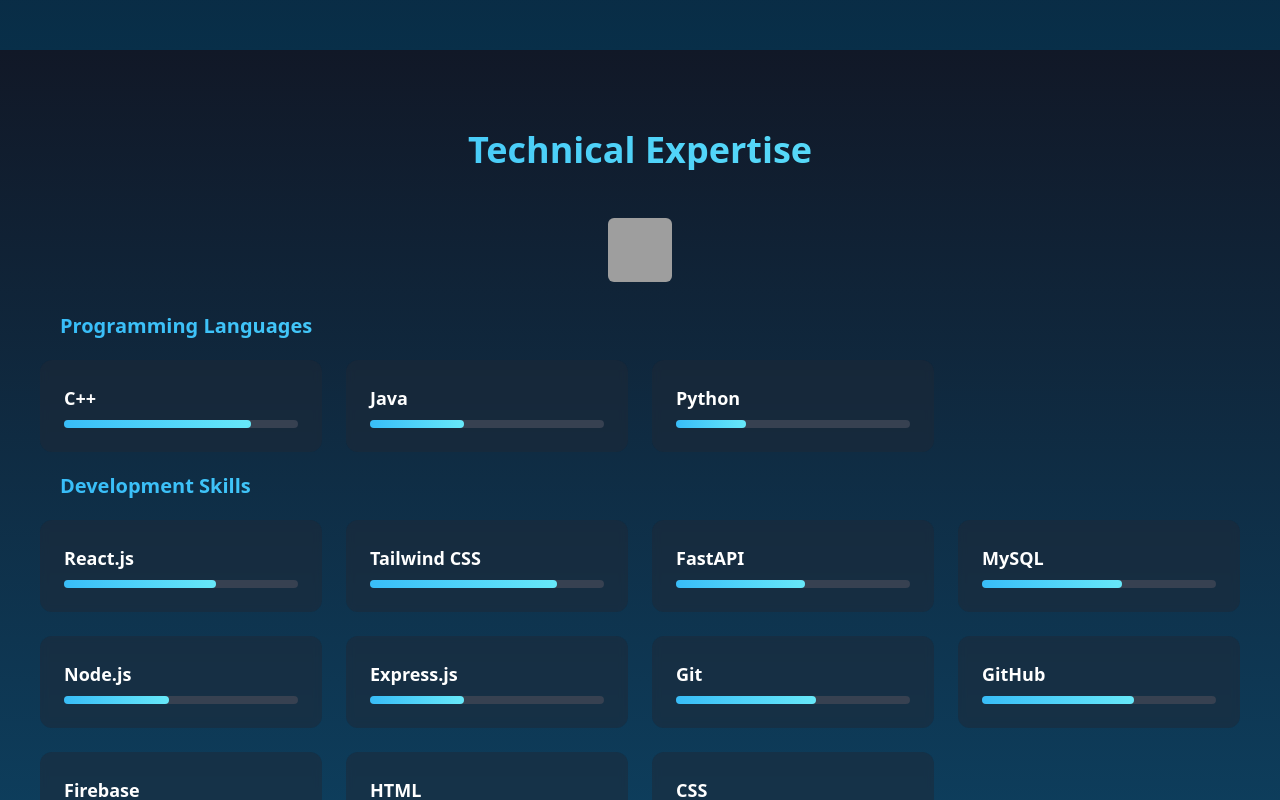
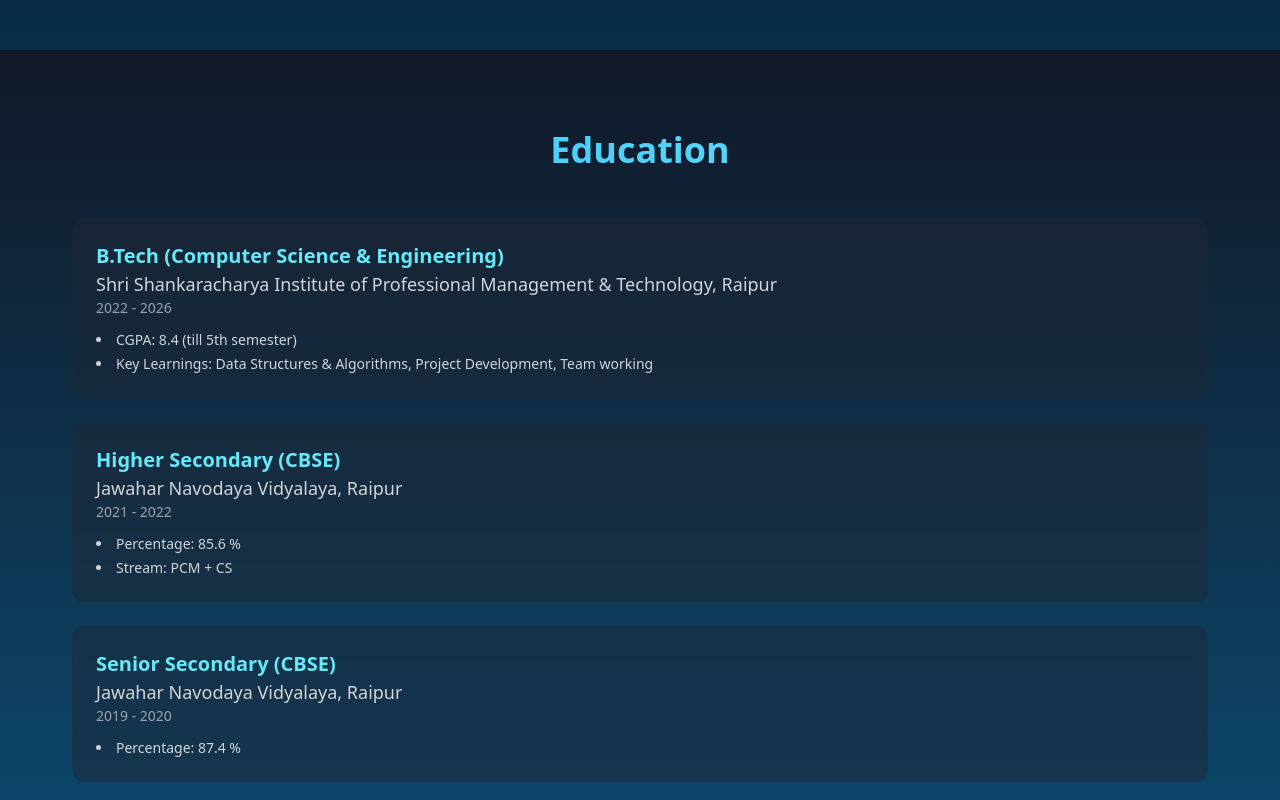
Before and after one commit to Bhupendra-17/Portfolio, a React (Vite) app in the folder client/: page / in a window 1280 px wide. Shown: the part 1000-1800 px from the top of the page. Built offline with nearby package versions, Linux system fonts and the light colour scheme; grey boxes are pictures that could not be loaded.

Commit message:
Enhanced motions

```diff
--- a/client/src/Home.jsx
+++ b/client/src/Home.jsx
@@ -47,6 +47,29 @@
     { name: "Firebase", level: 30 },
     { name: "HTML", level: 85 },
     { name: "CSS", level: 70 },
+  ];
+  const educationData = [
+    {
+      degree: "B.Tech (Computer Science & Engineering)",
+      institution: "Shri Shankaracharya Institute of Professional Management & Technology, Raipur",
+      duration: "2022 - 2026",
+      description: [
+        "CGPA: 8.4 (till 5th semester)",
+        "Key Learnings: Data Structures & Algorithms, Project Development, Team working",
+      ],
+    },
+    {
+      degree: "Higher Secondary (CBSE)",
+      institution: "Jawahar Navodaya Vidyalaya, Raipur",
+      duration: "2021 - 2022",
+      description: ["Percentage: 85.6 %", "Stream: PCM + CS"],
+    },
+    {
+      degree: "Senior Secondary (CBSE)",
+      institution: "Jawahar Navodaya Vidyalaya, Raipur",
+      duration: "2019 - 2020",
+      description: ["Percentage: 87.4 %"],
+    },
   ];
 
   const languages = [
@@ -130,6 +153,33 @@
 
       {/* Experience Section */}
       <Experience />
+      <Section title="Education">
+        <motion.div
+          initial={{ opacity: 0, y: 60 }}
+          whileInView={{ opacity: 1, y: 0 }}
+          transition={{ duration: 1 }}
+          viewport={{ once: true }}
+          className="space-y-6 px-8"
+        >
+          {educationData.map((edu, idx) => (
+            <div
+              key={idx}
+              className="group relative overflow-hidden rounded-xl bg-gray-800/50 backdrop-blur-sm p-6 hover:bg-gray-800/70 transition-all duration-300"
+            >
+              <div className="relative z-10 text-white">
+                <h3 className="text-xl font-bold text-cyan-300">{edu.degree}</h3>
+                <p className="text-lg text-gray-300">{edu.institution}</p>
+                <p className="text-sm text-gray-400 mb-3">{edu.duration}</p>
+                <ul className="list-disc list-inside text-gray-300 text-sm space-y-1">
+                  {edu.description.map((item, i) => (
+                    <li key={i}>{item}</li>
+                  ))}
+                </ul>
+              </div>
+            </div>
+          ))}
+        </motion.div>
+      </Section>
 
       {/* Skills Section */}
       <Section title="Technical Expertise">
--- a/client/src/Project.jsx
+++ b/client/src/Project.jsx
@@ -187,7 +187,7 @@
                                         initial={{ opacity: 0, y: 40 }}
                                         whileInView={{ opacity: 1, y: 0 }}
                                         transition={{ duration: 0.6, delay: index * 0.15 }}
-                                        viewport={{ once: false, amount: 0.2 }}
+                                        viewport={{ once: true }}
                                     >
                                         {/* Project Image */}
                                         <div className="relative h-48 overflow-hidden rounded-lg">
--- a/client/src/components/Certifications/Block.jsx
+++ b/client/src/components/Certifications/Block.jsx
@@ -1,11 +1,11 @@
 import React from 'react';
-import { motion } from 'framer-motion';
+import { easeIn, motion } from 'framer-motion';
 
 function Card() {
   const data = [
     { id: 1, title: 'Project Development Competition', by: 'AICTE Idea Lab' },
     { id: 2, title: 'Vultr Cloud Innovate Hackathon', by: 'GeeksforGeeks' },
-    { id: 3, title: 'NITS 7.0', by: 'NIT Silchar' },
+    { id: 3, title: 'NITS 7.0 Hackathon', by: 'NIT Silchar' },
     { id: 4, title: 'Programming Contest', by: 'SSIPMT Raipur' },
     { id: 5, title: 'SQL Basic', by: 'HackerRank' },
     { id: 6, title: 'Codekaze (Round 1 & 2)', by: 'Coding Ninjas' },
@@ -17,10 +17,10 @@
     <motion.div
       initial={{ opacity: 0, y: 50 }}
       whileInView={{ opacity: 1, y: 0 }}
-      viewport={{ once: false, amount: 0.2 }}
-      transition={{ duration: 0.6, ease: 'easeOut' }}
+      viewport={{ once: true}}
+      transition={{ duration: 0.6,ease: easeIn }}
       className="bg-gradient-to-br from-gray-900 to-stone-700 bg-opacity-60 backdrop-blur-lg
-        m-4 border border-gray-700 rounded-3xl p-8 shadow-[0_4px_30px_rgba(0,0,0,0.4)]
+        m-4 border border-gray-700 rounded-3xl p-8 sm:ml-4 md:ml-16 shadow-[0_4px_30px_rgba(0,0,0,0.4)]
         text-white font-sans max-w-5xl mx-auto"
     >
       <h2 className="text-3xl font-bold pb-4 border-b border-gray-600 mb-6 text-center">
@@ -33,8 +33,8 @@
             key={item.id}
             initial={{ opacity: 0, x: -30 }}
             whileInView={{ opacity: 1, x: 0 }}
-            viewport={{ once: false, amount: 0.2 }}
-            transition={{ delay: index * 0.1, duration: 0.6, ease: 'easeOut' }}
+            viewport={{ once: true }}
+            transition={{ delay: index * 0.2, duration: 0.6, ease: 'easeOut' }}
             className="p-4 rounded-xl bg-slate-800/40 hover:bg-slate-800/70 transition-all duration-300
               border border-gray-600 hover:shadow-md hover:shadow-cyan-500/20"
           >
--- a/client/src/components/Container/Card.jsx
+++ b/client/src/components/Container/Card.jsx
@@ -24,7 +24,7 @@
           <h2 className="text-xl sm:text-2xl">I'm Bhupendra Dewangan</h2>
           <h3 className="text-base sm:text-lg md:text-xl text-stone-300">
             Aspiring Software Developer | <br className="hidden sm:block" />
-            B. Tech @ SSIPMT Raipur | Web Developer | <br className="hidden sm:block" />
+            B. Tech @ SSIPMT Raipur | Web Developer |
             Navodayan
           </h3>
         </motion.div>
--- a/client/src/components/Experience.jsx
+++ b/client/src/components/Experience.jsx
@@ -44,7 +44,7 @@
     opacity: 1,
     scale: 1,
     transition: {
-      duration: 1,
+      duration: 0.3,
       ease: [0.25, 0.8, 0.25, 1],
     },
   },
@@ -53,7 +53,7 @@
     opacity: 0,
     scale: 0.9,
     transition: {
-      duration: 0.8,
+      duration: 1.6,
       ease: [0.42, 0, 0.58, 1],
     },
   }),
--- a/client/src/components/Navbar/Navbar.jsx
+++ b/client/src/components/Navbar/Navbar.jsx
@@ -1,17 +1,16 @@
-import React from 'react'
-import Items from './Items'
+import React from 'react';
+import Items from './Items';
 
-function temp() {
-    return (
-        <div className='absolute top-0 z-50 bg-sky-950 text-white shadow-md text-xl w-full overflow-hidden'>
-            <div className='flex justify-end lg:mr-10 '>
-                <Items title="Home" link="/"/>
-                <Items title="Projects" link="/project"/>
-                <Items title="Certifications" link="/certifications"/>
-            </div>
-
-        </div>
-    )
+function Navbar() {
+  return (
+    <div className='fixed top-0 z-50 bg-sky-950 text-white shadow-md text-xl w-full'>
+      <div className='flex justify-end lg:mr-10'>
+        <Items title="About Me" link="/" />
+        <Items title="Projects" link="/project" />
+        <Items title="Certifications" link="/certifications" />
+      </div>
+    </div>
+  );
 }
 
-export default temp
+export default Navbar;
--- a/client/src/components/Sidebar/Container.jsx
+++ b/client/src/components/Sidebar/Container.jsx
@@ -32,7 +32,7 @@
                 <Inner imgs={Codolio} link="https://codolio.com/profile/Bhupendra_17" />
                 <Inner imgs={Gfg} link="https://www.geeksforgeeks.org/user/bhupendra_17/" />
                 <Inner title="fa-brands fa-hackerrank" link="https://www.hackerrank.com/profile/bhupendradewang5" />
-                <Inner title="fa-regular fa-file" link="https://drive.google.com/file/d/1wXy8WuVYaWR8rMz7EBY3RI2IBAPrnwBH/view" />
+                <Inner title="fa-regular fa-file" link="https://drive.google.com/file/d/1w02-m8KJRd-Y4g5fyYdog0u_2fdqD37t/view?usp=sharing" />
             </div>
         </div>
     );
```
